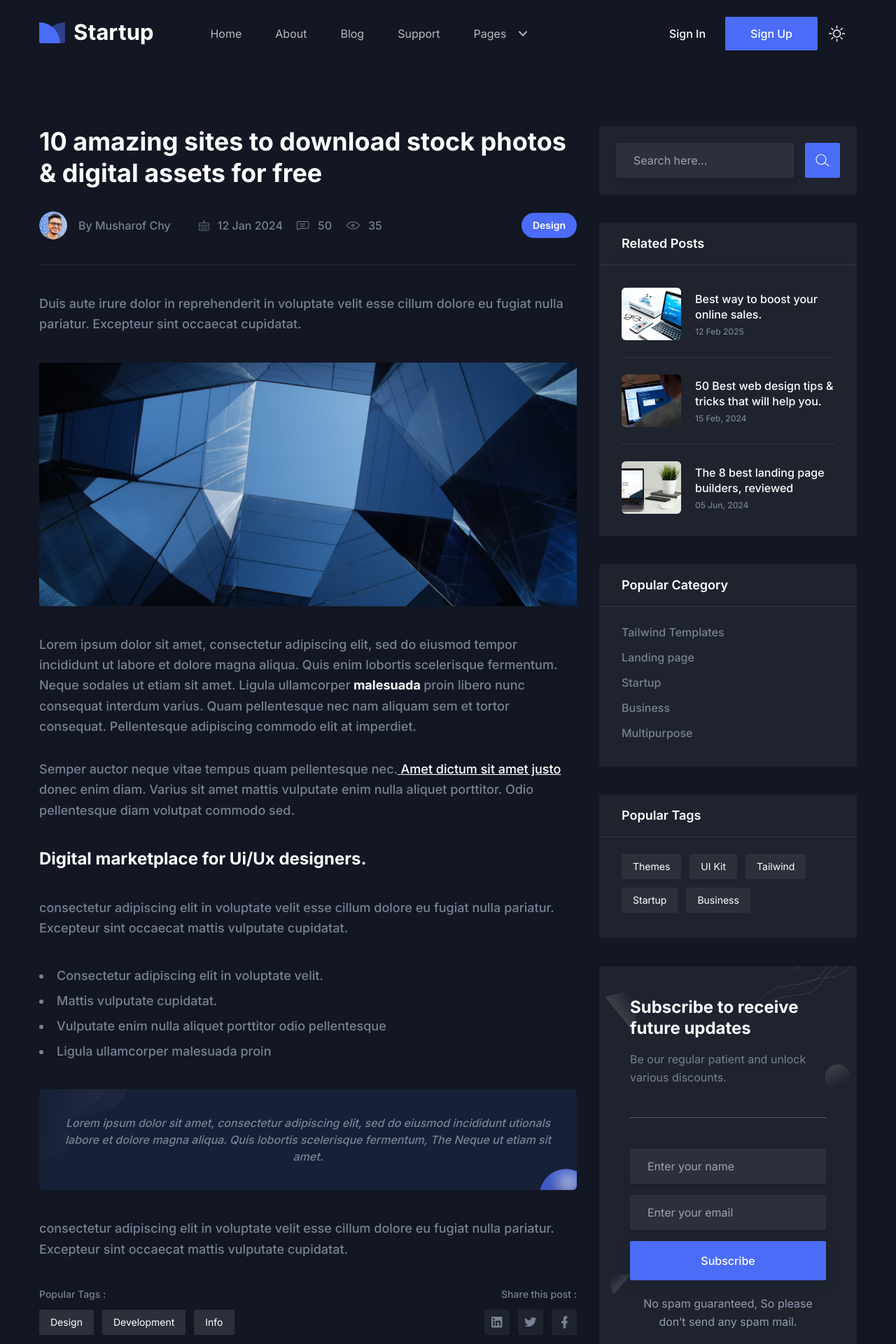
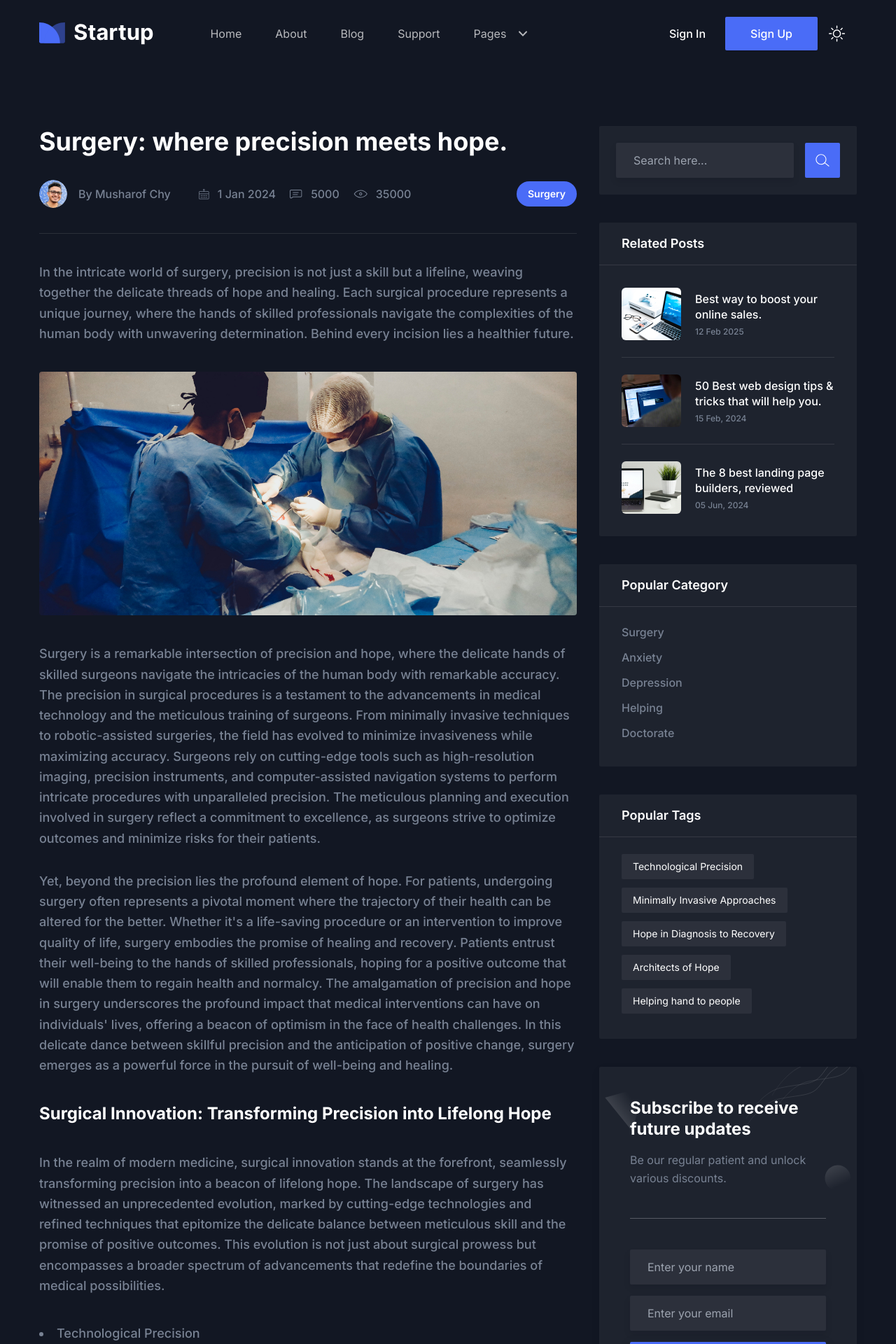
Before and after one commit to VanshBhargava/hospital-management, a Next.js app: page /blog-sidebar in a window 1280 px wide. Shown: the top 1920 px of the page at 70% size. Built offline with nearby package versions, Linux system fonts and the light colour scheme.

Commit message:
updated the blog sidebar

```diff
--- a/app/blog-sidebar/page.tsx
+++ b/app/blog-sidebar/page.tsx
@@ -21,8 +21,7 @@ const BlogSidebarPage = () => {
             <div className="w-full px-4 lg:w-8/12">
               <div>
                 <h1 className="mb-8 text-3xl font-bold leading-tight text-black dark:text-white sm:text-4xl sm:leading-tight">
-                  10 amazing sites to download stock photos & digital assets for
-                  free
+                Surgery: where precision meets hope.
                 </h1>
                 <div className="mb-10 flex flex-wrap items-center justify-between border-b border-body-color border-opacity-10 pb-4 dark:border-white dark:border-opacity-10">
                   <div className="flex flex-wrap items-center">
@@ -62,7 +61,7 @@ const BlogSidebarPage = () => {
                             <path d="M13.2637 3.3697H7.64754V2.58105C8.19721 2.43765 8.62738 1.91189 8.62738 1.31442C8.62738 0.597464 8.02992 0 7.28906 0C6.54821 0 5.95074 0.597464 5.95074 1.31442C5.95074 1.91189 6.35702 2.41376 6.93058 2.58105V3.3697H1.31442C0.597464 3.3697 0 3.96716 0 4.68412V13.2637C0 13.9807 0.597464 14.5781 1.31442 14.5781H13.2637C13.9807 14.5781 14.5781 13.9807 14.5781 13.2637V4.68412C14.5781 3.96716 13.9807 3.3697 13.2637 3.3697ZM6.6677 1.31442C6.6677 0.979841 6.93058 0.716957 7.28906 0.716957C7.62364 0.716957 7.91042 0.979841 7.91042 1.31442C7.91042 1.649 7.64754 1.91189 7.28906 1.91189C6.95448 1.91189 6.6677 1.6251 6.6677 1.31442ZM1.31442 4.08665H13.2637C13.5983 4.08665 13.8612 4.34954 13.8612 4.68412V6.45261H0.716957V4.68412C0.716957 4.34954 0.979841 4.08665 1.31442 4.08665ZM13.2637 13.8612H1.31442C0.979841 13.8612 0.716957 13.5983 0.716957 13.2637V7.16957H13.8612V13.2637C13.8612 13.5983 13.5983 13.8612 13.2637 13.8612Z" />
                           </svg>
                         </span>
-                        12 Jan 2024
+                        1 Jan 2024
                       </p>
                       <p className="mr-5 flex items-center text-base font-medium text-body-color">
                         <span className="mr-3">
@@ -77,7 +76,7 @@ const BlogSidebarPage = () => {
                             <path d="M11.0529 6.55322H4.69668C4.41543 6.55322 4.19043 6.77822 4.19043 7.05947C4.19043 7.34072 4.41543 7.56572 4.69668 7.56572H11.0811C11.3623 7.56572 11.5873 7.34072 11.5873 7.05947C11.5873 6.77822 11.3342 6.55322 11.0529 6.55322Z" />
                           </svg>
                         </span>
-                        50
+                        5000
                       </p>
                       <p className="flex items-center text-base font-medium text-body-color">
                         <span className="mr-3">
@@ -91,7 +90,7 @@ const BlogSidebarPage = () => {
                             <path d="M19.7559 5.625C17.6934 2.375 14.1309 0.4375 10.2559 0.4375C6.38086 0.4375 2.81836 2.375 0.755859 5.625C0.630859 5.84375 0.630859 6.125 0.755859 6.34375C2.81836 9.59375 6.38086 11.5312 10.2559 11.5312C14.1309 11.5312 17.6934 9.59375 19.7559 6.34375C19.9121 6.125 19.9121 5.84375 19.7559 5.625ZM10.2559 10.4375C6.84961 10.4375 3.69336 8.78125 1.81836 5.96875C3.69336 3.1875 6.84961 1.53125 10.2559 1.53125C13.6621 1.53125 16.8184 3.1875 18.6934 5.96875C16.8184 8.78125 13.6621 10.4375 10.2559 10.4375Z" />
                           </svg>
                         </span>
-                        35
+                        35000
                       </p>
                     </div>
                   </div>
@@ -100,20 +99,18 @@ const BlogSidebarPage = () => {
                       href="#0"
                       className="inline-flex items-center justify-center rounded-full bg-primary px-4 py-2 text-sm font-semibold text-white"
                     >
-                      Design
+                      Surgery
                     </a>
                   </div>
                 </div>
                 <div>
                   <p className="mb-10 text-base font-medium leading-relaxed text-body-color sm:text-lg sm:leading-relaxed lg:text-base lg:leading-relaxed xl:text-lg xl:leading-relaxed">
-                    Duis aute irure dolor in reprehenderit in voluptate velit
-                    esse cillum dolore eu fugiat nulla pariatur. Excepteur sint
-                    occaecat cupidatat.
+                  In the intricate world of surgery, precision is not just a skill but a lifeline, weaving together the delicate threads of hope and healing. Each surgical procedure represents a unique journey, where the hands of skilled professionals navigate the complexities of the human body with unwavering determination. Behind every incision lies a healthier future.
                   </p>
                   <div className="mb-10 w-full overflow-hidden rounded">
                     <div className="relative aspect-[97/60] w-full sm:aspect-[97/44]">
                       <Image
-                        src="/images/blog/blog-details-01.jpg"
+                        src="/images/blog/surgery.jpg"
                         alt="image"
                         fill
                         className="h-full w-full object-cover object-center"
@@ -121,56 +118,30 @@ const BlogSidebarPage = () => {
                     </div>
                   </div>
                   <p className="mb-8 text-base font-medium leading-relaxed text-body-color sm:text-lg sm:leading-relaxed lg:text-base lg:leading-relaxed xl:text-lg xl:leading-relaxed">
-                    Lorem ipsum dolor sit amet, consectetur adipiscing elit, sed
-                    do eiusmod tempor incididunt ut labore et dolore magna
-                    aliqua. Quis enim lobortis scelerisque fermentum. Neque
-                    sodales ut etiam sit amet. Ligula ullamcorper
-                    <strong className="text-primary dark:text-white">
-                      {" "}
-                      malesuada{" "}
-                    </strong>
-                    proin libero nunc consequat interdum varius. Quam
-                    pellentesque nec nam aliquam sem et tortor consequat.
-                    Pellentesque adipiscing commodo elit at imperdiet.
+                  Surgery is a remarkable intersection of precision and hope, where the delicate hands of skilled surgeons navigate the intricacies of the human body with remarkable accuracy. The precision in surgical procedures is a testament to the advancements in medical technology and the meticulous training of surgeons. From minimally invasive techniques to robotic-assisted surgeries, the field has evolved to minimize invasiveness while maximizing accuracy. Surgeons rely on cutting-edge tools such as high-resolution imaging, precision instruments, and computer-assisted navigation systems to perform intricate procedures with unparalleled precision. The meticulous planning and execution involved in surgery reflect a commitment to excellence, as surgeons strive to optimize outcomes and minimize risks for their patients.
                   </p>
                   <p className="mb-10 text-base font-medium leading-relaxed text-body-color sm:text-lg sm:leading-relaxed lg:text-base lg:leading-relaxed xl:text-lg xl:leading-relaxed">
-                    Semper auctor neque vitae tempus quam pellentesque nec.
-                    <span className="text-primary underline dark:text-white">
-                      {" "}
-                      Amet dictum sit amet justo{" "}
-                    </span>
-                    donec enim diam. Varius sit amet mattis vulputate enim nulla
-                    aliquet porttitor. Odio pellentesque diam volutpat commodo
-                    sed.
+                  Yet, beyond the precision lies the profound element of hope. For patients, undergoing surgery often represents a pivotal moment where the trajectory of their health can be altered for the better. Whether it's a life-saving procedure or an intervention to improve quality of life, surgery embodies the promise of healing and recovery. Patients entrust their well-being to the hands of skilled professionals, hoping for a positive outcome that will enable them to regain health and normalcy. The amalgamation of precision and hope in surgery underscores the profound impact that medical interventions can have on individuals' lives, offering a beacon of optimism in the face of health challenges. In this delicate dance between skillful precision and the anticipation of positive change, surgery emerges as a powerful force in the pursuit of well-being and healing.
                   </p>
                   <h3 className="font-xl mb-10 font-bold leading-tight text-black dark:text-white sm:text-2xl sm:leading-tight lg:text-xl lg:leading-tight xl:text-2xl xl:leading-tight">
-                    Digital marketplace for Ui/Ux designers.
+                  Surgical Innovation: Transforming Precision into Lifelong Hope
                   </h3>
                   <p className="mb-10 text-base font-medium leading-relaxed text-body-color sm:text-lg sm:leading-relaxed lg:text-base lg:leading-relaxed xl:text-lg xl:leading-relaxed">
-                    consectetur adipiscing elit in voluptate velit esse cillum
-                    dolore eu fugiat nulla pariatur. Excepteur sint occaecat
-                    mattis vulputate cupidatat.
+                  In the realm of modern medicine, surgical innovation stands at the forefront, seamlessly transforming precision into a beacon of lifelong hope. The landscape of surgery has witnessed an unprecedented evolution, marked by cutting-edge technologies and refined techniques that epitomize the delicate balance between meticulous skill and the promise of positive outcomes. This evolution is not just about surgical prowess but encompasses a broader spectrum of advancements that redefine the boundaries of medical possibilities.
                   </p>
                   <ul className="mb-10 list-inside list-disc text-body-color">
                     <li className="mb-2 text-base font-medium text-body-color sm:text-lg lg:text-base xl:text-lg">
-                      Consectetur adipiscing elit in voluptate velit.
-                    </li>
+                    Technological Precision                    </li>
                     <li className="mb-2 text-base font-medium text-body-color sm:text-lg lg:text-base xl:text-lg">
-                      Mattis vulputate cupidatat.
-                    </li>
+                    Minimally Invasive Approaches                    </li>
                     <li className="mb-2 text-base font-medium text-body-color sm:text-lg lg:text-base xl:text-lg">
-                      Vulputate enim nulla aliquet porttitor odio pellentesque
-                    </li>
+                    Hope in Diagnosis to Recovery                    </li>
                     <li className="mb-2 text-base font-medium text-body-color sm:text-lg lg:text-base xl:text-lg">
-                      Ligula ullamcorper malesuada proin
-                    </li>
+                    Architects of Hope                    </li>
                   </ul>
                   <div className="relative z-10 mb-10 overflow-hidden rounded-md bg-primary bg-opacity-10 p-8 md:p-9 lg:p-8 xl:p-9">
                     <p className="text-center text-base font-medium italic text-body-color">
-                      Lorem ipsum dolor sit amet, consectetur adipiscing elit,
-                      sed do eiusmod incididunt utionals labore et dolore magna
-                      aliqua. Quis lobortis scelerisque fermentum, The Neque ut
-                      etiam sit amet.
+                    The journey from diagnosis to surgery is a profound narrative of hope, as patients entrust their well-being to the hands of skilled surgeons. Whether it's a life-saving operation or a procedure to enhance the quality of life, surgical innovation is instrumental in turning the tides of health challenges. Patients embark on this transformative journey with the belief that precision in surgery is not just a technical aspect but a conduit to a future free from ailments and limitations.
                     </p>
                     <span className="absolute left-0 top-0 z-[-1]">
                       <svg
@@ -313,20 +284,16 @@ const BlogSidebarPage = () => {
                       </svg>
                     </span>
                   </div>
-                  <p className="mb-10 text-base font-medium leading-relaxed text-body-color sm:text-lg sm:leading-relaxed lg:text-base lg:leading-relaxed xl:text-lg xl:leading-relaxed">
-                    consectetur adipiscing elit in voluptate velit esse cillum
-                    dolore eu fugiat nulla pariatur. Excepteur sint occaecat
-                    mattis vulputate cupidatat.
-                  </p>
+
                   <div className="items-center justify-between sm:flex">
                     <div className="mb-5">
                       <h4 className="mb-3 text-sm font-medium text-body-color">
                         Popular Tags :
                       </h4>
                       <div className="flex items-center">
-                        <TagButton text="Design" />
-                        <TagButton text="Development" />
-                        <TagButton text="Info" />
+                        <TagButton text="Surgery" />
+                        <TagButton text="Doctorate" />
+                        <TagButton text="Help" />
                       </div>
                     </div>
                     <div className="mb-5">
@@ -409,7 +376,7 @@ const BlogSidebarPage = () => {
                       href="#0"
                       className="mb-3 inline-block text-base font-medium text-body-color hover:text-primary"
                     >
-                      Tailwind Templates
+                      Surgery
                     </a>
                   </li>
                   <li>
@@ -417,7 +384,7 @@ const BlogSidebarPage = () => {
                       href="#0"
                       className="mb-3 inline-block text-base font-medium text-body-color hover:text-primary"
                     >
-                      Landing page
+                      Anxiety
                     </a>
                   </li>
                   <li>
@@ -425,7 +392,7 @@ const BlogSidebarPage = () => {
                       href="#0"
                       className="mb-3 inline-block text-base font-medium text-body-color hover:text-primary"
                     >
-                      Startup
+                      Depression
                     </a>
                   </li>
                   <li>
@@ -433,7 +400,7 @@ const BlogSidebarPage = () => {
                       href="#0"
                       className="mb-3 inline-block text-base font-medium text-body-color hover:text-primary"
                     >
-                      Business
+                      Helping
                     </a>
                   </li>
                   <li>
@@ -441,7 +408,7 @@ const BlogSidebarPage = () => {
                       href="#0"
                       className="mb-3 inline-block text-base font-medium text-body-color hover:text-primary"
                     >
-                      Multipurpose
+                      Doctorate
                     </a>
                   </li>
                 </ul>
@@ -451,11 +418,11 @@ const BlogSidebarPage = () => {
                   Popular Tags
                 </h3>
                 <div className="flex flex-wrap px-8 py-6">
-                  <TagButton text="Themes" />
-                  <TagButton text="UI Kit" />
-                  <TagButton text="Tailwind" />
-                  <TagButton text="Startup" />
-                  <TagButton text="Business" />
+                  <TagButton text="Technological Precision" />
+                  <TagButton text="Minimally Invasive Approaches" />
+                  <TagButton text="Hope in Diagnosis to Recovery" />
+                  <TagButton text="Architects of Hope" />
+                  <TagButton text="Helping hand to people" />
                 </div>
               </div>
 
```
